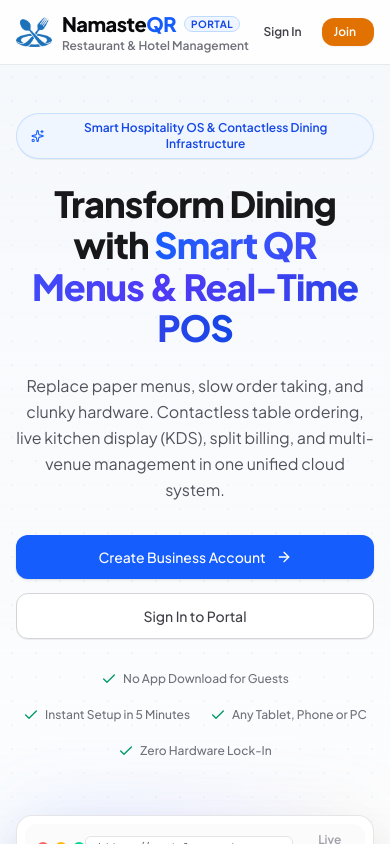
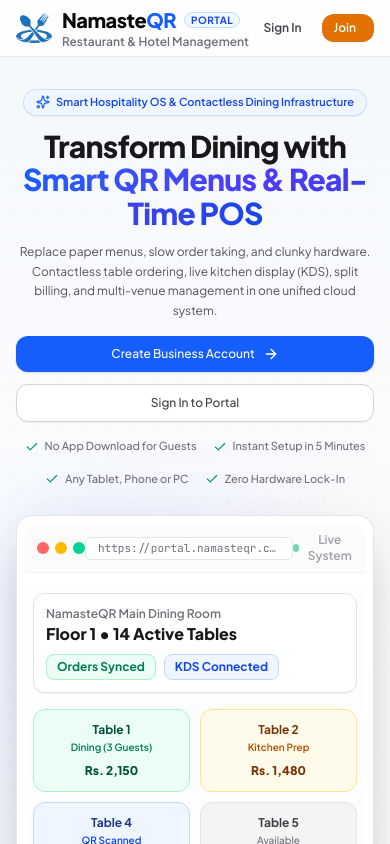
Before and after one commit to gaurab0/NamasteQR-project, a React (Vite) app: page / in a window 390 px wide. Shown: the top 844 px of the page. Built offline with nearby package versions, Linux system fonts and the light colour scheme; no server answers; what nepali-datetime would draw is missing.

Commit message:
style(landing): compact hero vertical rhythm to match 90% zoom look at 100% default zoom and shift tilted phone further right

```diff
--- a/src/components/layout/Navbar.tsx
+++ b/src/components/layout/Navbar.tsx
@@ -31,7 +31,7 @@ export const Navbar: React.FC<NavbarProps> = ({ onNavigate, currentRoute }) => {
 
   return (
     <header className="sticky top-0 z-40 w-full border-b border-zinc-200/80 bg-white/80 backdrop-blur-md">
-      <div className="max-w-7xl mx-auto px-4 sm:px-6 lg:px-8 h-16 flex items-center justify-between">
+      <div className="max-w-7xl mx-auto px-4 sm:px-6 lg:px-8 h-14 sm:h-15 flex items-center justify-between">
         <Logo onClick={() => onNavigate(isAuthenticated ? '/dashboard' : '/')} />
 
         <div className="hidden md:flex items-center gap-6 text-xs font-semibold text-zinc-500">
--- a/src/pages/LandingPage.tsx
+++ b/src/pages/LandingPage.tsx
@@ -246,7 +246,7 @@ export const LandingPage: React.FC<LandingPageProps> = ({ onNavigate }) => {
       {/* ======================================================== */}
       {/* 1. HERO SECTION (Inspired by Shelf's Layered Hero Canvas) */}
       {/* ======================================================== */}
-      <section className="relative overflow-hidden pt-12 pb-20 sm:pt-20 sm:pb-32 border-b border-zinc-200/80 bg-gradient-to-b from-blue-50/40 via-white to-zinc-50/50">
+      <section className="relative overflow-hidden pt-8 pb-14 sm:pt-10 sm:pb-20 border-b border-zinc-200/80 bg-gradient-to-b from-blue-50/40 via-white to-zinc-50/50">
         {/* Subtle background tech grid */}
         <div
           className="absolute inset-0 pointer-events-none opacity-[0.035]"
@@ -258,13 +258,13 @@ export const LandingPage: React.FC<LandingPageProps> = ({ onNavigate }) => {
 
         <div className="max-w-7xl mx-auto px-4 sm:px-6 lg:px-8 relative z-10 text-center">
           {/* Eyebrow Badge */}
-          <div className="inline-flex items-center gap-2 px-3.5 py-1.5 rounded-full bg-blue-50 border border-blue-200/80 text-blue-700 text-xs font-semibold mb-6 shadow-2xs">
+          <div className="inline-flex items-center gap-1.5 px-3 py-1 rounded-full bg-blue-50 border border-blue-200/80 text-blue-700 text-[11px] sm:text-xs font-semibold mb-3.5 shadow-2xs">
             <Sparkles className="w-3.5 h-3.5 text-blue-600" />
             <span>Smart Hospitality OS & Contactless Dining Infrastructure</span>
           </div>
 
           {/* Main Headline */}
-          <h1 className="text-4xl sm:text-5xl lg:text-6xl font-extrabold tracking-tight text-zinc-900 max-w-4xl mx-auto leading-[1.15]">
+          <h1 className="text-3xl sm:text-4xl lg:text-[46px] font-extrabold tracking-tight text-zinc-900 max-w-3xl mx-auto leading-[1.12]">
             Transform Dining with <br className="hidden sm:inline" />
             <span className="text-transparent bg-clip-text bg-gradient-to-r from-blue-600 via-indigo-600 to-blue-700">
               Smart QR Menus & Real-Time POS
@@ -272,19 +272,19 @@ export const LandingPage: React.FC<LandingPageProps> = ({ onNavigate }) => {
           </h1>
 
           {/* Subheadline */}
-          <p className="mt-6 text-base sm:text-lg text-zinc-600 max-w-2xl mx-auto leading-relaxed">
+          <p className="mt-3 sm:mt-3.5 text-xs sm:text-sm lg:text-[15px] text-zinc-600 max-w-xl mx-auto leading-relaxed">
             Replace paper menus, slow order taking, and clunky hardware. Contactless table ordering, live kitchen display (KDS), split billing, and multi-venue management in one unified cloud system.
           </p>
 
           {/* Dual Action Buttons (Guaranteed working navigation) */}
-          <div className="mt-8 flex flex-col sm:flex-row items-center justify-center gap-3.5 max-w-md mx-auto">
+          <div className="mt-4 sm:mt-5 flex flex-col sm:flex-row items-center justify-center gap-3 max-w-md mx-auto">
             {isAuthenticated && user ? (
               <Button
                 variant="primary"
-                size="lg"
+                size="md"
                 onClick={() => onNavigate('/dashboard')}
                 rightIcon={<ArrowRight className="w-4 h-4" />}
-                className="w-full sm:w-auto px-6 py-3 text-sm font-bold shadow-md bg-blue-600 hover:bg-blue-700"
+                className="w-full sm:w-auto px-5 py-2.5 text-xs sm:text-sm font-bold shadow-md bg-blue-600 hover:bg-blue-700"
               >
                 Go to Dashboard ({user.business?.name || 'Venue'})
               </Button>
@@ -292,18 +292,18 @@ export const LandingPage: React.FC<LandingPageProps> = ({ onNavigate }) => {
               <>
                 <Button
                   variant="primary"
-                  size="lg"
+                  size="md"
                   onClick={() => onNavigate('/signup')}
                   rightIcon={<ArrowRight className="w-4 h-4" />}
-                  className="w-full sm:w-auto px-6 py-3 text-sm font-bold shadow-md bg-blue-600 hover:bg-blue-700"
+                  className="w-full sm:w-auto px-5 py-2.5 text-xs sm:text-sm font-bold shadow-md bg-blue-600 hover:bg-blue-700"
                 >
                   Create Business Account
                 </Button>
                 <Button
                   variant="outline"
-                  size="lg"
+                  size="md"
                   onClick={() => onNavigate('/login')}
-                  className="w-full sm:w-auto px-6 py-3 text-sm font-bold bg-white hover:bg-zinc-100 border-zinc-300"
+                  className="w-full sm:w-auto px-5 py-2.5 text-xs sm:text-sm font-bold bg-white hover:bg-zinc-100 border-zinc-300"
                 >
                   Sign In to Portal
                 </Button>
@@ -312,21 +312,21 @@ export const LandingPage: React.FC<LandingPageProps> = ({ onNavigate }) => {
           </div>
 
           {/* Trust Highlights */}
-          <div className="mt-8 flex flex-wrap items-center justify-center gap-5 sm:gap-8 text-xs font-medium text-zinc-500">
+          <div className="mt-4 sm:mt-5 flex flex-wrap items-center justify-center gap-4 sm:gap-6 text-[11px] sm:text-xs font-medium text-zinc-500">
             <span className="flex items-center gap-1.5">
-              <Check className="w-4 h-4 text-emerald-600 shrink-0" />
+              <Check className="w-3.5 h-3.5 text-emerald-600 shrink-0" />
               No App Download for Guests
             </span>
             <span className="flex items-center gap-1.5">
-              <Check className="w-4 h-4 text-emerald-600 shrink-0" />
+              <Check className="w-3.5 h-3.5 text-emerald-600 shrink-0" />
               Instant Setup in 5 Minutes
             </span>
             <span className="flex items-center gap-1.5">
-              <Check className="w-4 h-4 text-emerald-600 shrink-0" />
+              <Check className="w-3.5 h-3.5 text-emerald-600 shrink-0" />
               Any Tablet, Phone or PC
             </span>
             <span className="flex items-center gap-1.5">
-              <Check className="w-4 h-4 text-emerald-600 shrink-0" />
+              <Check className="w-3.5 h-3.5 text-emerald-600 shrink-0" />
               Zero Hardware Lock-In
             </span>
           </div>
@@ -334,7 +334,7 @@ export const LandingPage: React.FC<LandingPageProps> = ({ onNavigate }) => {
           {/* ======================================================== */}
           {/* HERO PRODUCT MOCKUP COMPOSITION (Shelf-inspired visual)   */}
           {/* ======================================================== */}
-          <div className="mt-14 relative max-w-5xl mx-auto">
+          <div className="mt-7 sm:mt-9 relative max-w-5xl mx-auto">
             {/* Ambient Back Glow */}
             <div className="absolute -inset-1.5 bg-gradient-to-r from-blue-500/20 via-indigo-500/20 to-amber-500/10 rounded-3xl blur-2xl opacity-70 -z-10" />
 
@@ -454,7 +454,7 @@ export const LandingPage: React.FC<LandingPageProps> = ({ onNavigate }) => {
             </div>
 
             {/* Overlapping Realistic Smartphone (Front Layer) - Desktop & Tablet */}
-            <div className="hidden lg:block absolute -bottom-14 -right-16 lg:-right-20 xl:-right-28 2xl:-right-32 z-30 transform rotate-[4.5deg] hover:rotate-[2deg] hover:-translate-y-1 transition-all duration-300 drop-shadow-2xl">
+            <div className="hidden lg:block absolute -bottom-10 -right-24 lg:-right-32 xl:-right-44 2xl:-right-52 z-30 transform rotate-[5.5deg] scale-[0.92] lg:scale-[0.94] origin-bottom-right hover:rotate-[3deg] hover:scale-[0.98] transition-all duration-300 drop-shadow-2xl">
               <CustomerMenuPhoneMockup variant="hero" />
             </div>
 
```
